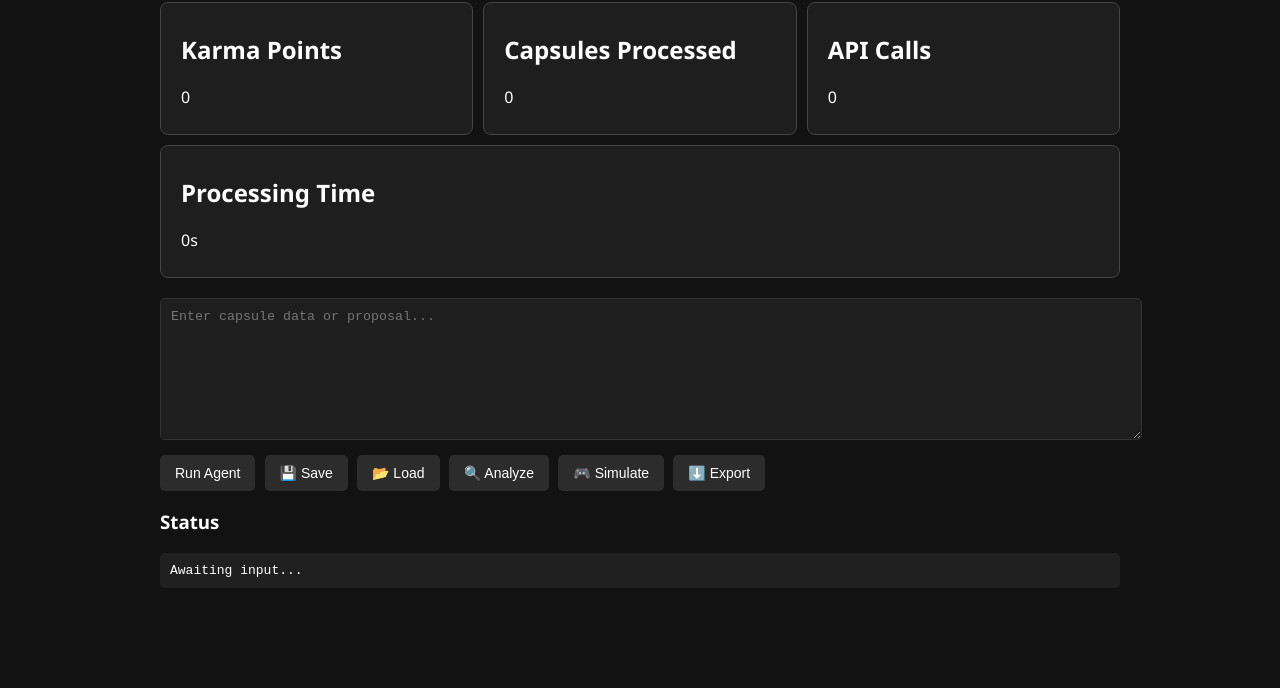
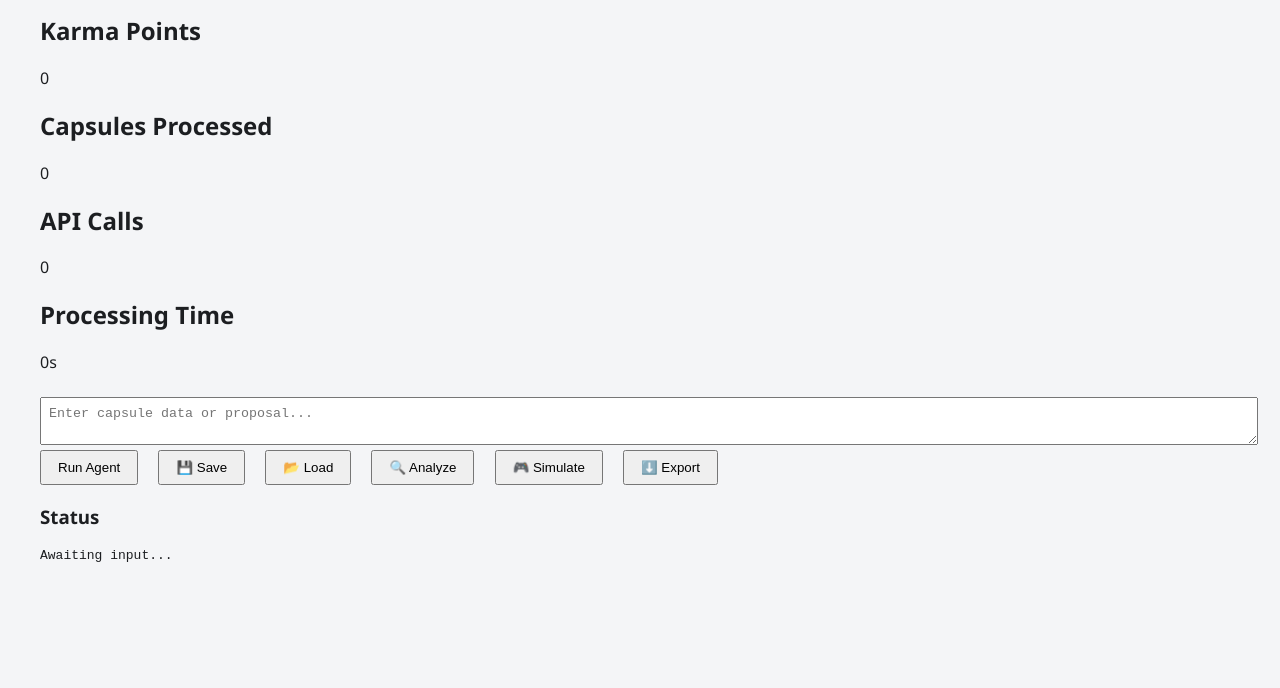
Before and after one commit to Mqhele-dot/gaia-ai-agent, a plain HTML site: page index.html in a window 1280 px wide. Shown: the part 112-800 px from the top of the page. Drawn offline with Linux system fonts and the light colour scheme.

Commit message:
Add files via upload

```diff
--- a/static/style.css
+++ b/static/style.css
@@ -1,48 +1,32 @@
 
 body {
-    background-color: #121212;
-    color: #ffffff;
-    font-family: 'Segoe UI', sans-serif;
-    padding: 20px;
+    background-color: #f4f5f7;
+    color: #1c1e21;
+    font-family: "Segoe UI", sans-serif;
+    padding: 2rem;
 }
-.dashboard {
-    max-width: 960px;
+.container {
+    max-width: 800px;
     margin: auto;
 }
-.metrics {
-    display: flex;
-    gap: 10px;
-    flex-wrap: wrap;
+.status-box {
+    background: #ddd;
+    padding: 0.5rem;
+    margin-bottom: 1rem;
 }
-.card {
-    background-color: #1e1e1e;
-    border: 1px solid #444;
-    border-radius: 8px;
-    padding: 10px 20px;
-    flex: 1;
-    min-width: 200px;
+textarea, input[type="text"] {
+    width: 100%;
+    margin-top: 0.5rem;
+    padding: 0.5rem;
 }
-.controls textarea {
-    width: 100%;
-    height: 120px;
-    padding: 10px;
-    background: #1e1e1e;
-    color: #fff;
-    border: 1px solid #333;
-    border-radius: 5px;
-    margin-top: 20px;
+.btn-group {
+    margin: 1rem 0;
 }
-.buttons button {
-    margin: 10px 5px 0 0;
-    padding: 10px 15px;
-    font-size: 14px;
-    background-color: #2c2c2c;
-    color: white;
-    border: none;
-    border-radius: 5px;
+button {
+    margin-right: 1rem;
+    padding: 0.5rem 1rem;
 }
-.status pre {
-    background-color: #202020;
-    padding: 10px;
-    border-radius: 5px;
+ul {
+    background: #e6f7ff;
+    padding: 1rem;
 }
```
Also changed, not shown: static/app.js (added, +48 -0 lines), templates/index.html (+7 -6 lines), 1 other file.
